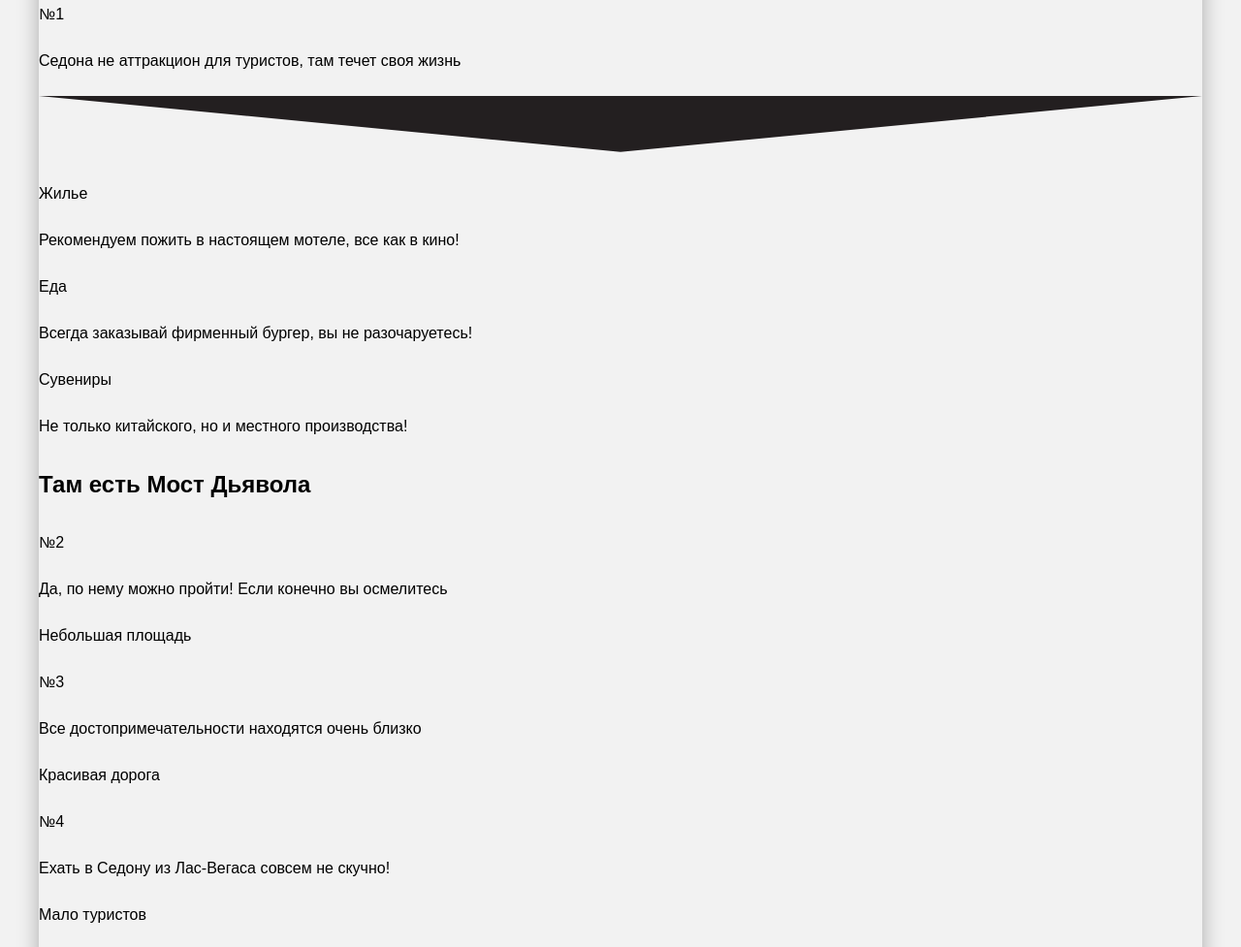
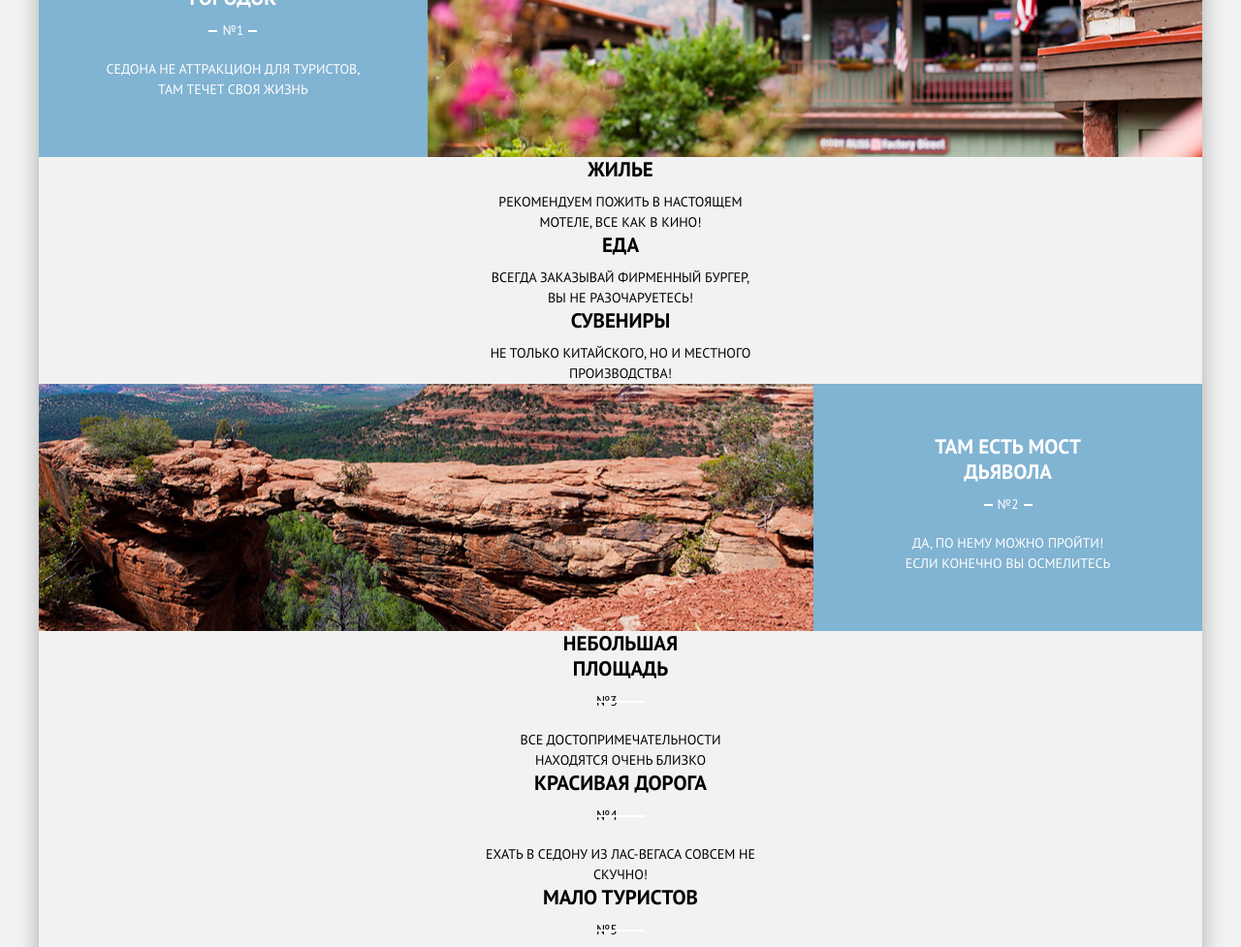
Before and after one commit to AlxNotz/Sedona, a website: page source/index.html in a window 1280 px wide. Shown: the part 873-1850 px from the top of the page at 97% size. Drawn offline with nearby package versions, Linux system fonts and the light colour scheme; files that its build step writes are made by us from their sources; files whose address does not match are found by name.

Commit message:
feature-item block done illustrated-feature done

```diff
--- a/source/index.html
+++ b/source/index.html
@@ -17,7 +17,7 @@
 					<li class="nav__burger"></li>
 				</ul>
 			</nav>
-			<div class="logo header__logo">
+			<div class="logo  header__logo">
 				<svg class="logo__bg" version="1.0" id="Layer_1" xmlns="http://www.w3.org/2000/svg" xmlns:xlink="http://www.w3.org/1999/xlink" x="0px" y="0px"
 					 width="137px" height="70.778px" viewBox="0 0 137 70.778" enable-background="new 0 0 137 70.778" xml:space="preserve">
 					<path d="M137,0h-14.173H14.173H0l31.279,35.161l0,0l27.8,31.249c5.182,5.824,13.66,5.824,18.842,0l27.8-31.249l0,0L137,0z"/>
@@ -53,59 +53,62 @@
 			<p class="product-descr__text">Рассмотрим 5 причин, по которым Седона круче, чем Гранд Каньон!</p>
 		</section>
 
-		<section class="illustrated-feature">
-			<div class="illustrated-feature__descr">
-				<h2 class="illustrated-feature__title">Настоящий городок</h2>
-				<p class="illustrated-feature__num">№1</p>
-				<p class="illustrated-feature__text">Седона не аттракцион для туристов, там течет своя жизнь</p>
+		<section class="illustrated-feature  illustrated-feature-1">
+			<div class="feature-item  illustrated-feature__feature-item">
+				<h2 class="feature-item__title">Настоящий городок</h2>
+				<p class="feature-item__num"><span>№1</span></p>
+				<p class="feature-item__text">Седона не аттракцион для туристов, там течет своя жизнь</p>
 			</div>
 			<div class="illustrated-feature__image"></div>
-			<svg xmlns="http://www.w3.org/2000/svg" viewBox="0 0 768 37.01">
+			<svg class="illustrated-feature__decoration-320" xmlns="http://www.w3.org/2000/svg" viewBox="0 0 768 37.01">
 			  <title>feature-decoration-320</title>
 			  <path d="M768,0H384V37Z" style="fill: #231f20;fill-rule: evenodd"/>
 			  <path d="M0,0H384V37Z" style="fill: #231f20;fill-rule: evenodd"/>
 			</svg>
 		</section>
 
-		<section class="feature-block">
-			<div class="feature-block__item">
-				<p class="feature-block__title">Жилье</p>
-				<p class="feature-block__text">Рекомендуем пожить в настоящем мотеле, все как в кино!</p>
+		<section class="feature-block  feature-block-1">
+			<div class="feature-item">
+				<div class="feature-item__image"></div>
+				<p class="feature-item__title">Жилье</p>
+				<p class="feature-item__text">Рекомендуем пожить в настоящем мотеле, все как в кино!</p>
 			</div>
-			<div class="feature-block__item">
-				<p class="feature-block__title">Еда</p>
-				<p class="feature-block__text">Всегда заказывай фирменный бургер, вы не разочаруетесь!</p>
+			<div class="feature-item">
+				<div class="feature-item__image"></div>
+				<p class="feature-item__title">Еда</p>
+				<p class="feature-item__text">Всегда заказывай фирменный бургер, вы не разочаруетесь!</p>
 			</div>
-			<div class="feature-block__item">
-				<p class="feature-block__title">Сувениры</p>
-				<p class="feature-block__text">Не только китайского, но и местного производства!</p>
+			<div class="feature-item">
+				<div class="feature-item__image"></div>
+				<p class="feature-item__title">Сувениры</p>
+				<p class="feature-item__text">Не только китайского, но и местного производства!</p>
 			</div>
 		</section>
 
-		<section class="illustrated-feature">
-			<div class="illustrated-feature__descr">
-				<h2 class="illustrated-feature__title">Там есть Мост Дьявола</h2>
-				<p class="illustrated-feature__num">№2</p>
-				<p class="illustrated-feature__text">Да, по нему можно пройти! Если конечно вы осмелитесь</p>
+		<section class="illustrated-feature  illustrated-feature-2">
+			<div class="feature-item  illustrated-feature__feature-item">
+				<h2 class="feature-item__title">Там есть Мост Дьявола</h2>
+				<p class="feature-item__num"><span>№2</span></p>
+				<p class="feature-item__text">Да, по нему можно пройти!<br>Если конечно вы осмелитесь</p>
 			</div>
 			<div class="illustrated-feature__image"></div>
 		</section>
 
-		<section class="feature-block">
-			<div class="feature-block__item">
-				<p class="feature-block__title">Небольшая площадь</p>
-				<p class="feature-block__num">№3</p>
-				<p class="feature-block__text">Все достопримечательности находятся очень близко</p>
+		<section class="feature-block  feature-block-2">
+			<div class="feature-item">
+				<p class="feature-item__title">Небольшая площадь</p>
+				<p class="feature-item__num">№3</p>
+				<p class="feature-item__text">Все достопримечательности находятся очень близко</p>
 			</div>
-			<div class="feature-block__item">
-				<p class="feature-block__title">Красивая дорога</p>
-				<p class="feature-block__num">№4</p>
-				<p class="feature-block__text">Ехать в Седону из Лас-Вегаса совсем не скучно!</p>
+			<div class="feature-item">
+				<p class="feature-item__title">Красивая дорога</p>
+				<p class="feature-item__num">№4</p>
+				<p class="feature-item__text">Ехать в Седону из Лас-Вегаса совсем не скучно!</p>
 			</div>
-			<div class="feature-block__item">
-				<p class="feature-block__title">Мало туристов</p>
-				<p class="feature-block__num">№5</p>
-				<p class="feature-block__text">Большинство едет в Гран Каньон и толпится там</p>
+			<div class="feature-item">
+				<p class="feature-item__title">Мало туристов</p>
+				<p class="feature-item__num">№5</p>
+				<p class="feature-item__text">Большинство едет в Гран Каньон и толпится там</p>
 			</div>
 		</section>
 
--- /dev/null
+++ b/source/sass/blocks/feature-item.scss
@@ -0,0 +1,61 @@
+.feature-item {
+	&__image {
+		margin: 0 auto;
+	}
+
+	&__title {
+		margin: 0 auto;
+		margin-bottom: 10px;
+		width: 200px;
+		font-family: $font-bold;
+		font-size: 21px;
+		line-height: 26px;
+		text-align: center;
+		text-transform: uppercase;
+	}
+
+	&__num {
+		position: relative;
+		display: block;
+		margin: 0 auto;
+		margin-bottom: 30px;
+		width: 50px;
+		height: 10px;
+		font-family: $font-regular;
+		font-size: 14px;
+		line-height: 21px;
+
+		& span {
+			position: absolute;
+			top: 0;
+			left: 50%;
+			margin-left: -16px;
+			width: 32px;
+			text-align: center;
+			background: $blue;
+			z-index: 20;
+		}
+
+		&:after {
+			position: absolute;
+			content: '';
+			display: block;
+			top: 10px;
+			left: 0;
+			right: 0;
+			height: 2px;
+			background: white;
+			z-index: 10;
+		}
+	}
+
+	&__text {
+		margin: 0 auto;
+		width: 280px;
+		font-family: $font-regular;
+		font-size: 14px;
+		line-height: 21px;
+		text-align: center;
+		text-transform: uppercase;
+	}
+}
--- a/source/sass/blocks/illustrated-feature.scss
+++ b/source/sass/blocks/illustrated-feature.scss
@@ -0,0 +1,41 @@
+.illustrated-feature {
+	display: flex;
+	height: 255px;
+
+	&__feature-item {
+		flex: 0 1 33.4%;
+		padding-top: 52px;
+		padding-left: 3%;
+		padding-right: 3%;
+		color: white;
+		background: $blue;
+	}
+
+	&__image {
+		flex: 0 1 66.6%;
+		height: inherit;
+		background-position: 0 center;
+		background-repeat: no-repeat;
+	}
+
+	.illustrated-feature-1 &__image {
+		background-image: url(../img/photo-city@1x.jpg);
+
+		@media #{$mq-retina2x} {
+			background-image: url(../img/photo-city@2x.jpg);
+		}
+	}
+
+	.illustrated-feature-2 &__image {
+		order: -1;
+		background-image: url(../img/photo-bridge@1x.jpg);
+
+		@media #{$mq-retina2x} {
+			background-image: url(../img/photo-bridge@2x.jpg);
+		}
+	}
+
+	&__decoration-320 {
+		display: none;
+	}
+}
--- a/source/sass/main.scss
+++ b/source/sass/main.scss
@@ -5,6 +5,7 @@
 @import "blocks/header";
 @import "blocks/promo";
 @import "blocks/product-descr";
+@import "blocks/feature-item";
 @import "blocks/illustrated-feature";
 @import "blocks/feature-block";
 @import "blocks/hotel-offers";
```
